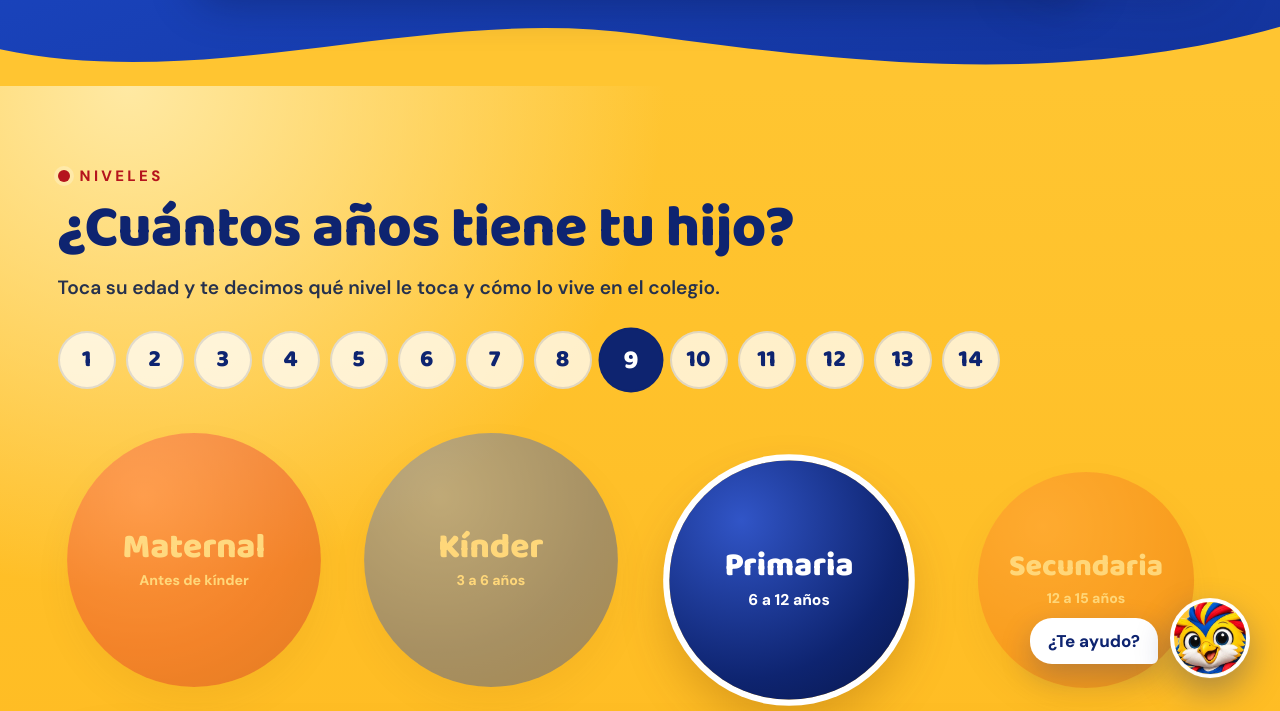
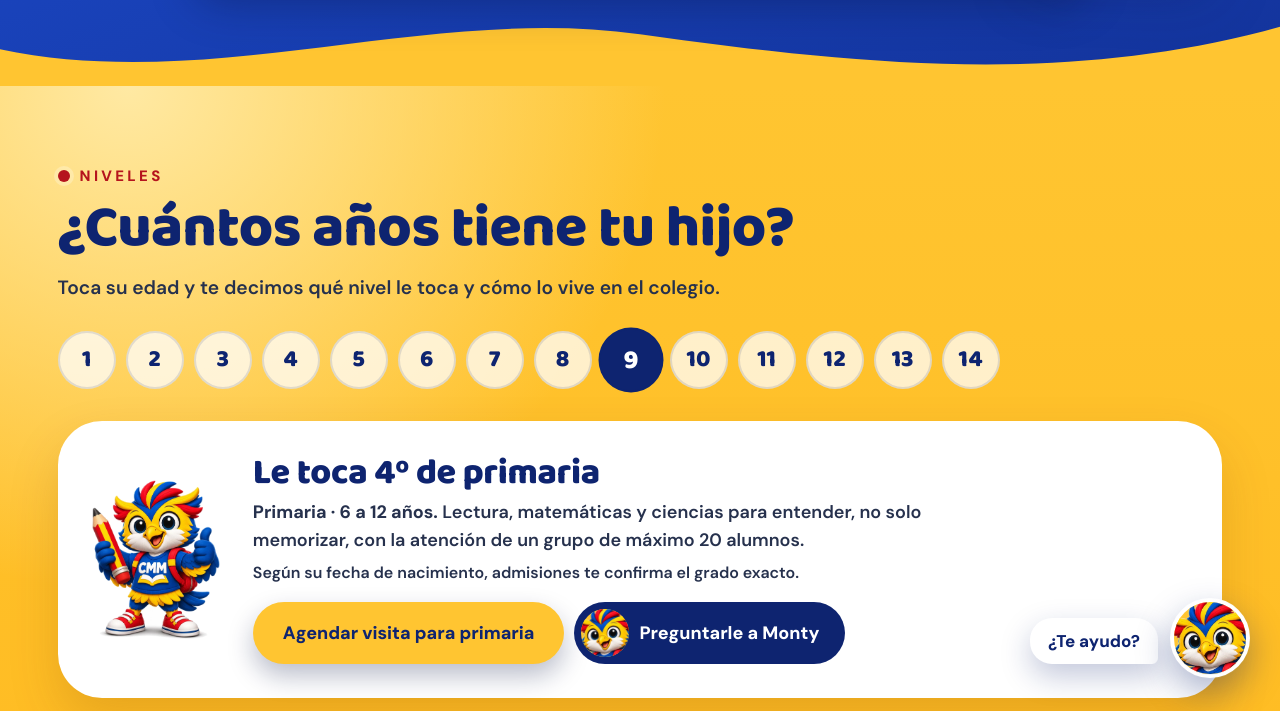
Before and after one commit to moondigitalia/moon-digital-web, a plain HTML site: page colegio-maria-montessori/index.html in a window 1280 px wide. Both pictures are taken after a click on the element "Edad de tu hijo o hija". Shown: the part 753-1464 px from the top of the page. Drawn offline with Linux system fonts and the light colour scheme.

Commit message:
CMM: la respuesta de la edad sale justo debajo y se ve sin buscarla
Co-Authored-By: Claude Opus 5.5 <noreply@anthropic.com>
Claude-Session: https://claude.ai/code/session_01RHfmtxJhDRbdRG8YwEtp3c

```diff
--- a/colegio-maria-montessori/index.html
+++ b/colegio-maria-montessori/index.html
@@ -137,7 +137,7 @@ h1,h2,h3{font-family:var(--r);font-weight:800;letter-spacing:-.01em;line-height:
 .edades button:hover{transform:translateY(-4px) scale(1.06);background:#fff}
 .edades button[aria-pressed="true"]{background:var(--marino);color:#fff;transform:scale(1.12)}
 .niveles{display:grid;grid-template-columns:repeat(4,minmax(0,1fr));gap:clamp(12px,2vw,28px);margin-top:clamp(26px,4.5vh,46px);align-items:end}
-.nivel{border:0;background:none;text-align:center;display:block;color:inherit;transition:opacity .45s ease,transform .5s var(--rebote)}
+.nivel{border:0;background:none;text-align:center;display:block;color:inherit;transition:opacity .45s ease,filter .45s ease,transform .5s var(--rebote)}
 .nivel .circulo{width:min(100%,230px);aspect-ratio:1;border-radius:50%;margin:0 auto;display:grid;place-items:center;align-content:center;color:#fff;box-shadow:0 18px 40px rgba(120,60,0,.18);transition:transform .5s var(--rebote),box-shadow .4s}
 .nivel.grande .circulo{width:min(100%,270px)}
 .nivel:hover .circulo{transform:translateY(-8px) rotate(-2deg)}
@@ -148,8 +148,8 @@ h1,h2,h3{font-family:var(--r);font-weight:800;letter-spacing:-.01em;line-height:
 .circulo b{font-family:var(--r);font-size:clamp(26px,2.5vw,38px);font-weight:800;line-height:1}
 .nivel.grande .circulo b{font-size:clamp(30px,2.9vw,44px)}
 .circulo small{display:block;font-size:clamp(15px,1.15vw,18px);font-weight:800;margin-top:6px}
-.niveles.elegido .nivel{opacity:.38;transform:scale(.94)}
-.niveles.elegido .nivel.activo{opacity:1;transform:scale(1.04)}
+.niveles.elegido .nivel{opacity:.6;filter:saturate(.3);transform:scale(.92)}
+.niveles.elegido .nivel.activo{opacity:1;filter:none;transform:scale(1.04)}
 .niveles.elegido .nivel.activo .circulo{box-shadow:0 0 0 6px #fff,0 22px 46px rgba(120,60,0,.28)}
 .resultado{display:grid;grid-template-columns:auto minmax(0,1fr);gap:clamp(16px,2.6vw,36px);align-items:center;margin-top:clamp(26px,4vh,40px);background:#fff;border-radius:44px;padding:clamp(20px,3vw,34px);box-shadow:0 24px 50px rgba(120,60,0,.18);transform-origin:top center;animation:abre .6s var(--rebote)}
 .resultado[hidden]{display:none}
@@ -401,13 +401,13 @@ footer .moon img{height:24px;width:auto}
     <h2>¿Cuántos años tiene tu hijo?</h2>
     <p class="entrada-txt">Toca su edad y te decimos qué nivel le toca y cómo lo vive en el colegio.</p>
     <div class="edades" id="edades" role="group" aria-label="Edad de tu hijo o hija"></div>
+    <div class="resultado" id="resultado" hidden aria-live="polite"></div>
     <div class="niveles" id="niveles-lista">
       <button class="nivel grande sube" type="button" data-nivel="Maternal"><span class="circulo"><span><b>Maternal</b><small>Antes de kínder</small></span></span></button>
       <button class="nivel grande sube" type="button" data-nivel="Kínder"><span class="circulo"><span><b>Kínder</b><small>3 a 6 años</small></span></span></button>
       <button class="nivel sube" type="button" data-nivel="Primaria"><span class="circulo"><span><b>Primaria</b><small>6 a 12 años</small></span></span></button>
       <button class="nivel sube" type="button" data-nivel="Secundaria"><span class="circulo"><span><b>Secundaria</b><small>12 a 15 años</small></span></span></button>
     </div>
-    <div class="resultado" id="resultado" hidden aria-live="polite"></div>
   </div>
   <svg class="corte" viewBox="0 0 1440 120" preserveAspectRatio="none" aria-hidden="true"><path fill="#0E2470" d="M0 120 L0 70 Q 60 20 120 70 Q 180 20 240 70 Q 300 20 360 70 Q 420 20 480 70 Q 540 20 600 70 Q 660 20 720 70 Q 780 20 840 70 Q 900 20 960 70 Q 1020 20 1080 70 Q 1140 20 1200 70 Q 1260 20 1320 70 Q 1380 20 1440 70 L1440 120 Z"/></svg>
 </section>
@@ -557,6 +557,7 @@ footer .moon img{height:24px;width:auto}
       '<div class="acciones"><button class="pastilla sol" type="button" data-agendar>Agendar visita para '+esc(nivel.toLowerCase()==='kínder'?'kínder':nivel.toLowerCase())+'</button><button class="pastilla marino" type="button" data-monty="Quiero saber más de '+esc(nivel)+'"><img src="img/monty-cara.webp" alt="">Preguntarle a Monty</button></div></div>';
     res.hidden=false;res.style.animation='none';void res.offsetWidth;res.style.animation='';
     res.querySelector('[data-agendar]').addEventListener('click',function(ev){abreAgendar(ev.currentTarget)});
+    var rr=res.getBoundingClientRect();if(rr.bottom>innerHeight||rr.top<80)window.scrollBy({top:rr.top-110,behavior:'smooth'});
   }
   edades.addEventListener('click',function(ev){var b=ev.target.closest('[data-edad]');if(!b)return;
     edades.querySelectorAll('button').forEach(function(x){x.setAttribute('aria-pressed',String(x===b))});
```
